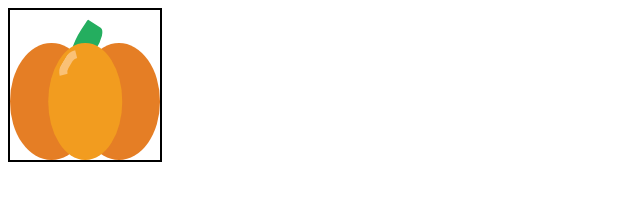
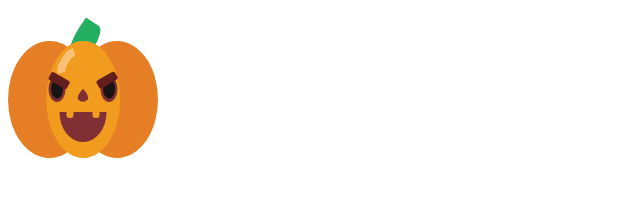
Before and after one commit to Paviel-Barysevich/pumpkin-html-css, a plain HTML site: page index.html in a window 1280 px wide. Shown: the whole page, without its empty margins (0-640 px from the left). Drawn offline with Linux system fonts and the light colour scheme.

Commit message:
feat: add face to pumpkin

```diff
--- a/index.html
+++ b/index.html
@@ -15,6 +15,14 @@
                     <div class="pumpkin__glare"></div>
                 </div>
             </div>
+            <div class="pumpkin__face">
+                <div class="pumpkin__eyes-nose">
+                    <div class="pumpkin__eye"></div>
+                    <div class="pumpkin__nose"></div>
+                    <div class="pumpkin__eye"></div>
+                </div>
+                <div class="pumpkin__mouth"></div>
+            </div>
         </div>
     </div>
 </body>
--- a/style.css
+++ b/style.css
@@ -4,12 +4,17 @@
     --body-color--main: #e57e25;
     --body-color--light: #f29c1f;
     --glare-color: #fac176;
+    --c-pumpkin-mouth: #802f34;
+    --nose-color: var(--c-pumpkin-mouth);
+    --eye-color: var(--c-pumpkin-mouth);
+    --eyebrow-color: #631e1e;
+    --pupil-color: #181414;
+    --teeth-offset: 15%;
 }
 
 .icon {
     position: relative;
     background: white;
-    border: 2px solid black;
     width: var(--icon-dimensions);
     height: var(--icon-dimensions);
 }
@@ -75,3 +80,96 @@
     border-radius: 40px;
     transform: rotate(31deg);
 }
+
+.pumpkin__face {
+    position: absolute;
+    top: 30%;
+    left: 50%;
+    translate: -50%;
+    width: 62%;
+    height: 56%;
+    z-index: 3;
+}
+
+.pumpkin__eyes-nose {
+    display: flex;
+    justify-content: space-evenly;
+    align-items: flex-end;
+    height: 40%;
+}
+
+.pumpkin__mouth {
+    position: relative;
+    top: 15%;
+    background-color: var(--c-pumpkin-mouth);
+    width: 50%;
+    height: 45%;
+    border-radius: 50% 50% 50% 50% / 0% 0% 100% 100%;
+    margin: auto;
+}
+
+.pumpkin__mouth::before,
+.pumpkin__mouth::after {
+    content: "";
+    display: block;
+    position: absolute;
+    top: 0;
+    background-color: var(--body-color--light);
+    width: 15%;
+    height: 20%;
+    border-radius: 0% 0% 40% 40% / 50% 50% 50% 50%;
+}
+
+.pumpkin__mouth::before {
+    left: var(--teeth-offset);
+}
+
+.pumpkin__mouth::after {
+    right: var(--teeth-offset);
+}
+
+.pumpkin__eye {
+    background: var(--eye-color);
+    width: 19%;
+    height: 100%;
+    border-radius: 50%;
+}
+
+.pumpkin__eye::before,
+.pumpkin__eye::after {
+    content: "";
+    display: block;
+ }
+
+ .pumpkin__eye::after {
+    background: var(--pupil-color);
+    width: 70%;
+    height: 80%;
+    border-radius: 50%;
+    transform: translate(21%, -35%);
+ }
+
+.pumpkin__eye::before {
+    position: relative;
+    width: 120%;
+    height: 36%;
+    background: var(--eyebrow-color);
+    border-radius: 15%;
+    z-index: 4;
+}
+
+.pumpkin__eye:first-child::before {
+    transform: rotate(30deg);
+}
+
+.pumpkin__eye:last-child::before {
+    transform: translate(-18%, -5%) rotate(-30deg);
+}
+
+.pumpkin__nose {
+    background: var(--nose-color);
+    width: 12%;
+    height: 43%;
+    border-radius: 100% 0% 40% 60% / 40% 0% 100% 60%;
+    transform: rotate(-45deg);
+}
```
